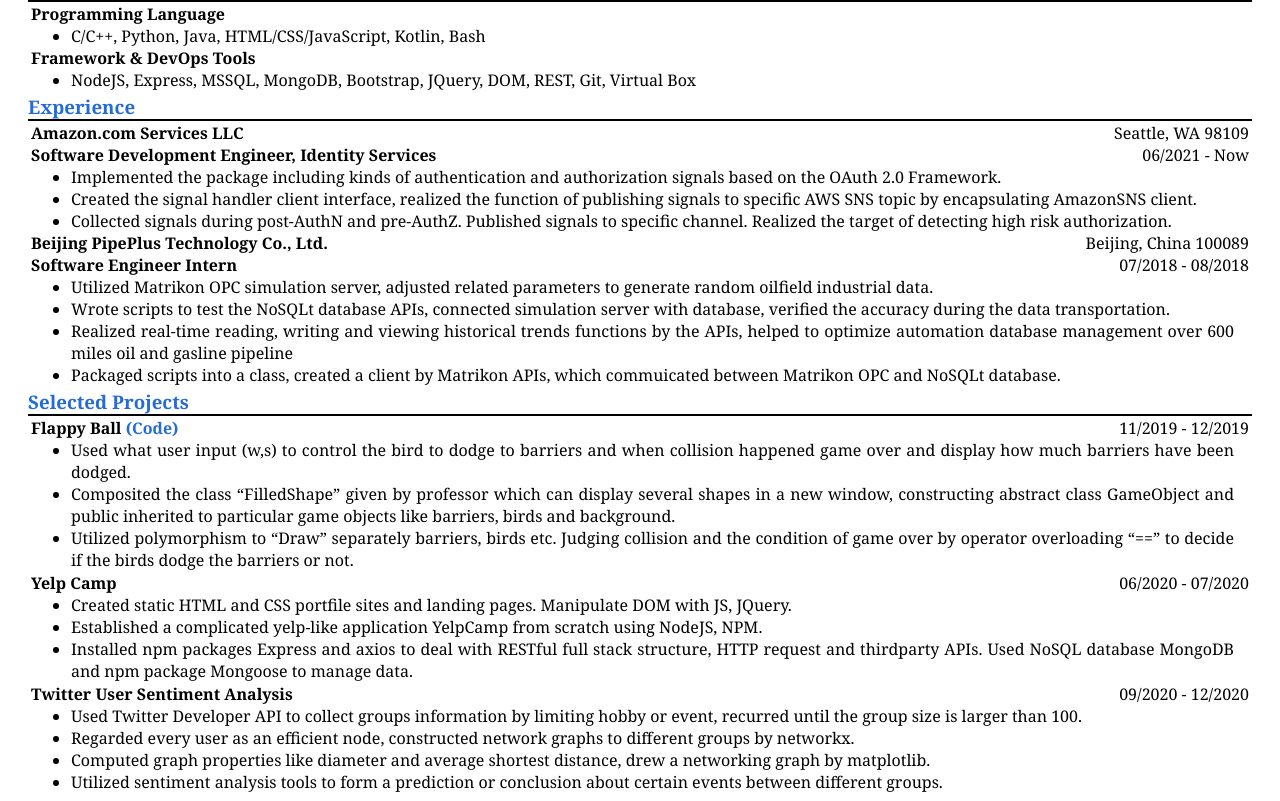
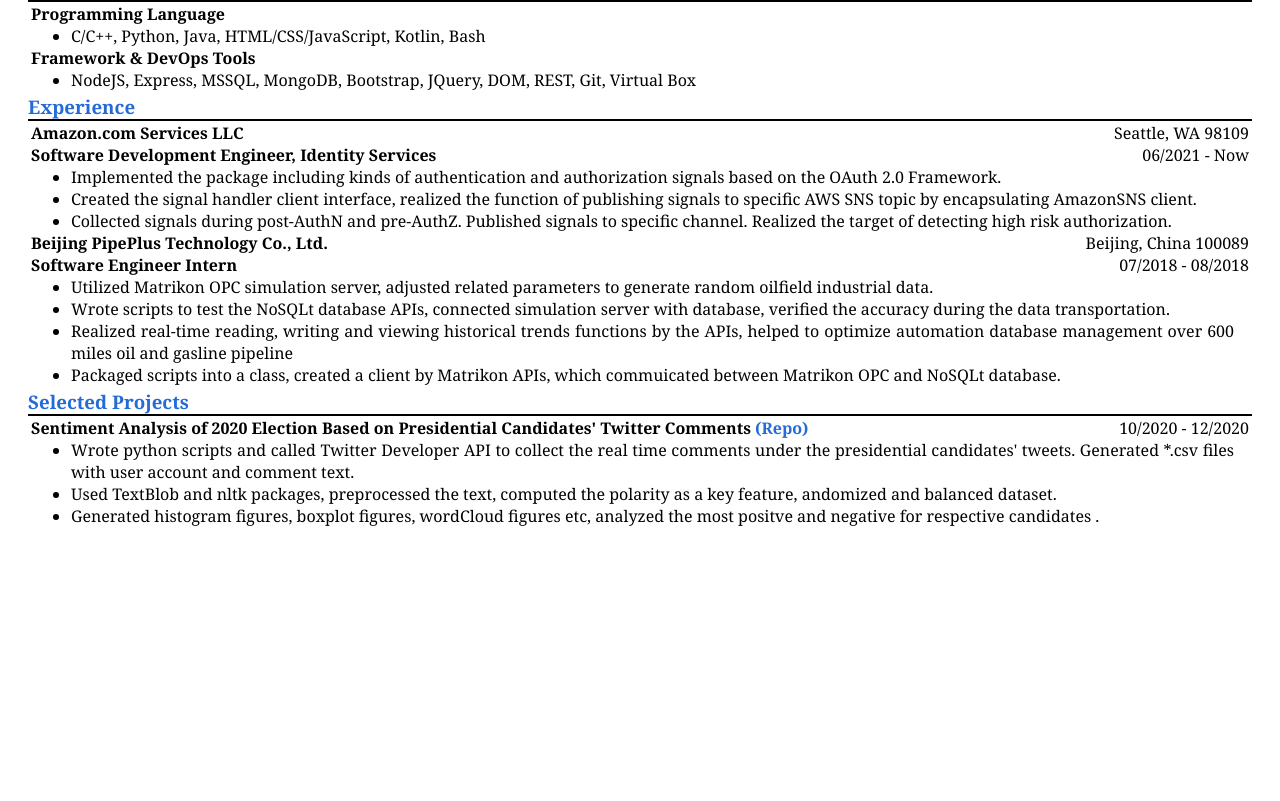
Before and after one commit to xliu-git/xliu-git.github.io, a plain HTML site: page projectResume/xLiuResume.html in a window 1280 px wide. Shown: the part 363-1164 px from the top of the page. After the commit the page ends 898 px from the top, so only its background shows below. Drawn offline with Linux system fonts and the light colour scheme.

Commit message:
Updated projectResume, added the project sentiment analysis in resume

```diff
--- a/projectResume/xLiuResume.html
+++ b/projectResume/xLiuResume.html
@@ -114,6 +114,7 @@
                         Realized the target of detecting high risk authorization.</li>
                 </ul>
             </div>
+
             <div class="itemTitle">
                 <h4 class="DetailTitle" style="display:inline">Beijing PipePlus Technology Co., Ltd.</h4>
                 <p style="display:inline" id="itemRight">Beijing, China 100089</p>
@@ -144,60 +145,22 @@
 
         <div class="Detail">
             <div class="itemTitle">
-                <h4 class="DetailTitle" style="display:inline">Flappy Ball <a
-                        href="https://github.com/xliu-git/Flappy-Ball" target="_blank">(Code)</a></h4>
-                <p style="display:inline" id="itemRight">11/2019 - 12/2019</p>
+                <h4 class="DetailTitle" style="display:inline">Sentiment Analysis of 2020 Election Based on Presidential
+                    Candidates' Twitter Comments <a href="https://github.com/xliu-git/sentimentAnalysisBasedOnTwitter"
+                        target="_blank">(Repo)</a></h4>
+                <p style="display:inline" id="itemRight">10/2020 - 12/2020</p>
             </div>
 
             <div class="DetailContent">
                 <ul>
-                    <li>Used what user input (w,s) to control the bird to dodge to barriers and when collision happened
-                        game over and display how much barriers have been dodged.</li>
-                    <li>Composited the class “FilledShape” given by professor which can display several shapes in a new
-                        window, constructing abstract class GameObject and public inherited to particular game objects
-                        like barriers, birds and background.</li>
-                    <li>Utilized polymorphism to “Draw” separately barriers, birds etc. Judging collision and the
-                        condition of game over by operator overloading “==” to decide if the birds dodge the barriers or
-                        not.
+                    <li>Wrote python scripts and called Twitter Developer API to collect the real time comments under
+                        the presidential candidates' tweets. Generated *.csv files with user account and comment text.
                     </li>
-                </ul>
-            </div>
-        </div>
-
-        <div class="Detail">
-            <div class="itemTitle">
-                <h4 class="DetailTitle" style="display:inline">Yelp Camp</h4>
-                <p style="display:inline" id="itemRight">06/2020 - 07/2020</p>
-            </div>
-
-            <div class="DetailContent">
-                <ul>
-                    <li>Created static HTML and CSS portfile sites and landing pages. Manipulate DOM with JS, JQuery.
-                    </li>
-                    <li>Established a complicated yelp-like application YelpCamp from scratch using NodeJS, NPM.</li>
-                    <li>Installed npm packages Express and axios to deal with RESTful full stack structure, HTTP request
-                        and thirdparty APIs. Used NoSQL database MongoDB and npm package Mongoose to manage data.
-                    </li>
-                </ul>
-            </div>
-        </div>
-
-        <div class="Detail">
-            <div class="itemTitle">
-                <h4 class="DetailTitle" style="display:inline">Twitter User Sentiment Analysis</h4>
-                <p style="display:inline" id="itemRight">09/2020 - 12/2020</p>
-            </div>
-
-            <div class="DetailContent">
-                <ul>
-                    <li>Used Twitter Developer API to collect groups information by limiting hobby or event, recurred
-                        until the group size is larger than 100.</li>
-                    <li>Regarded every user as an efficient node, constructed network graphs to different groups by
-                        networkx.</li>
-                    <li>Computed graph properties like diameter and average shortest distance, drew a networking graph
-                        by matplotlib.</li>
-                    <li>Utilized sentiment analysis tools to form a prediction or conclusion about certain events
-                        between different groups.</li>
+                    <li>Used TextBlob and nltk packages, preprocessed the text, computed the polarity as a key feature,
+                        andomized and balanced
+                        dataset.</li>
+                    <li>Generated histogram figures, boxplot figures, wordCloud figures etc, analyzed the most positve
+                        and negative for respective candidates .</li>
                 </ul>
             </div>
         </div>
```
